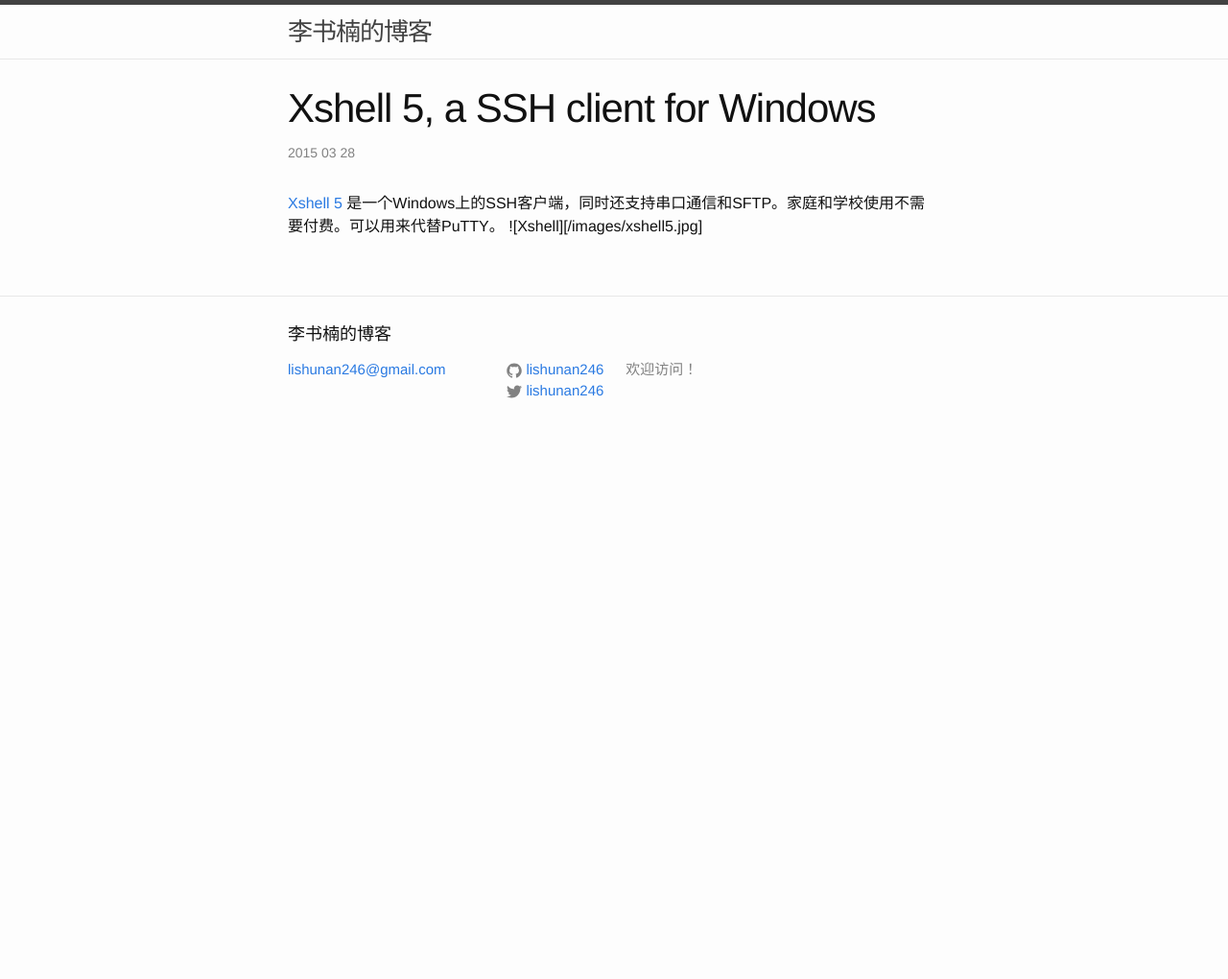
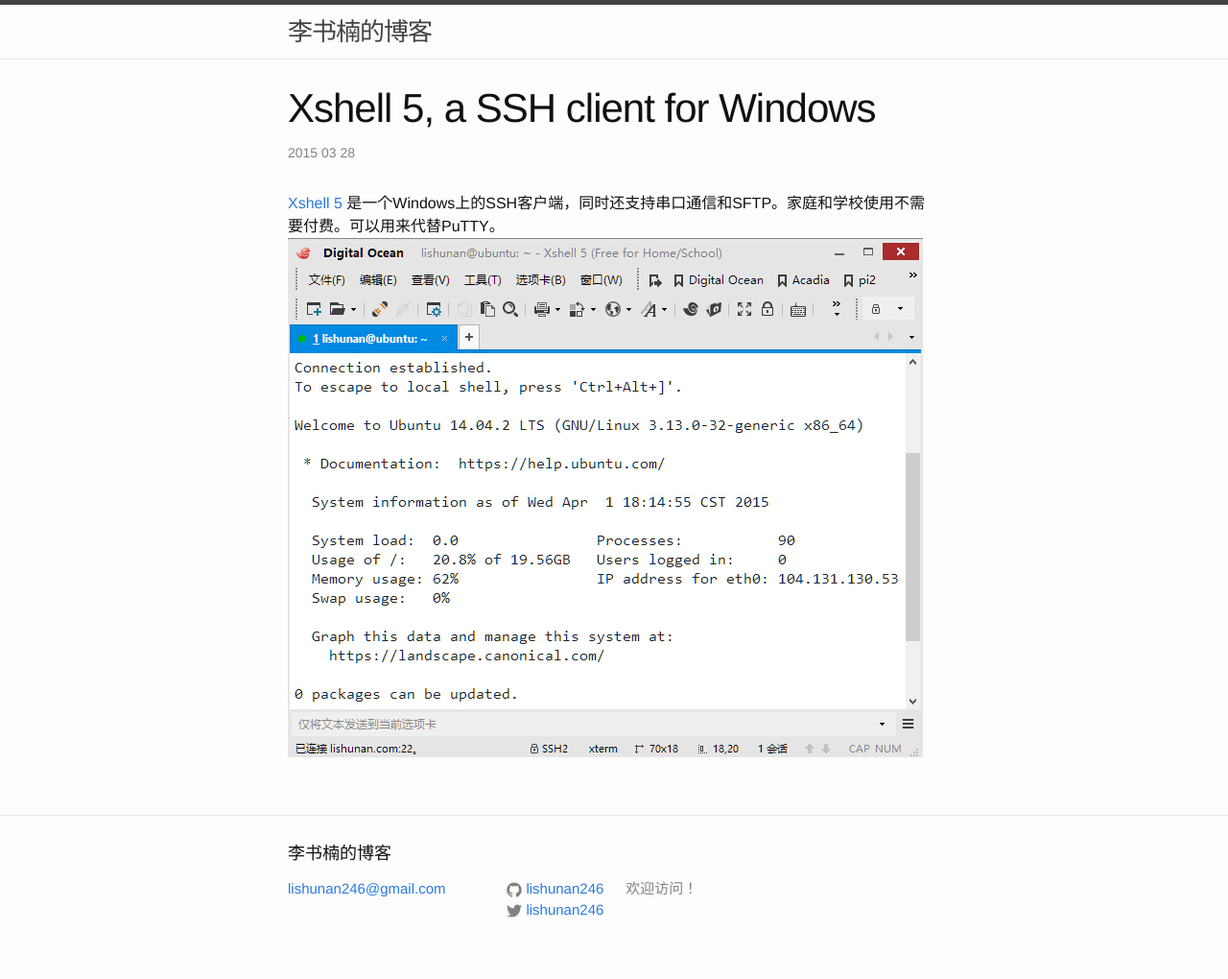
Before and after one commit to lishunan246/lishunan246.github.io, a Jekyll site: the page built from _posts/2015-03-28-xshell.markdown, in a window 1280 px wide. Shown: the whole page at 96% size. Built offline with Jekyll 4.4.1, drawn with Linux system fonts in a browser that asks for light colours; nearby versions of some CDN libraries; before the commit the page ends 900 px from its top, so only the background shows below that.

Commit message:
Update 2015-03-28-xshell.markdown

```diff
--- a/_posts/2015-03-28-xshell.markdown
+++ b/_posts/2015-03-28-xshell.markdown
@@ -5,6 +5,6 @@
 categories: linux
 ---
 [Xshell 5][Xshell 5] 是一个Windows上的SSH客户端，同时还支持串口通信和SFTP。家庭和学校使用不需要付费。可以用来代替PuTTY。
-![Xshell][/images/xshell5.jpg]
+![Xshell](/images/xshell5.jpg)
 
 [Xshell 5]:      http://www.netsarang.com/download/down_xsh5.html
```
